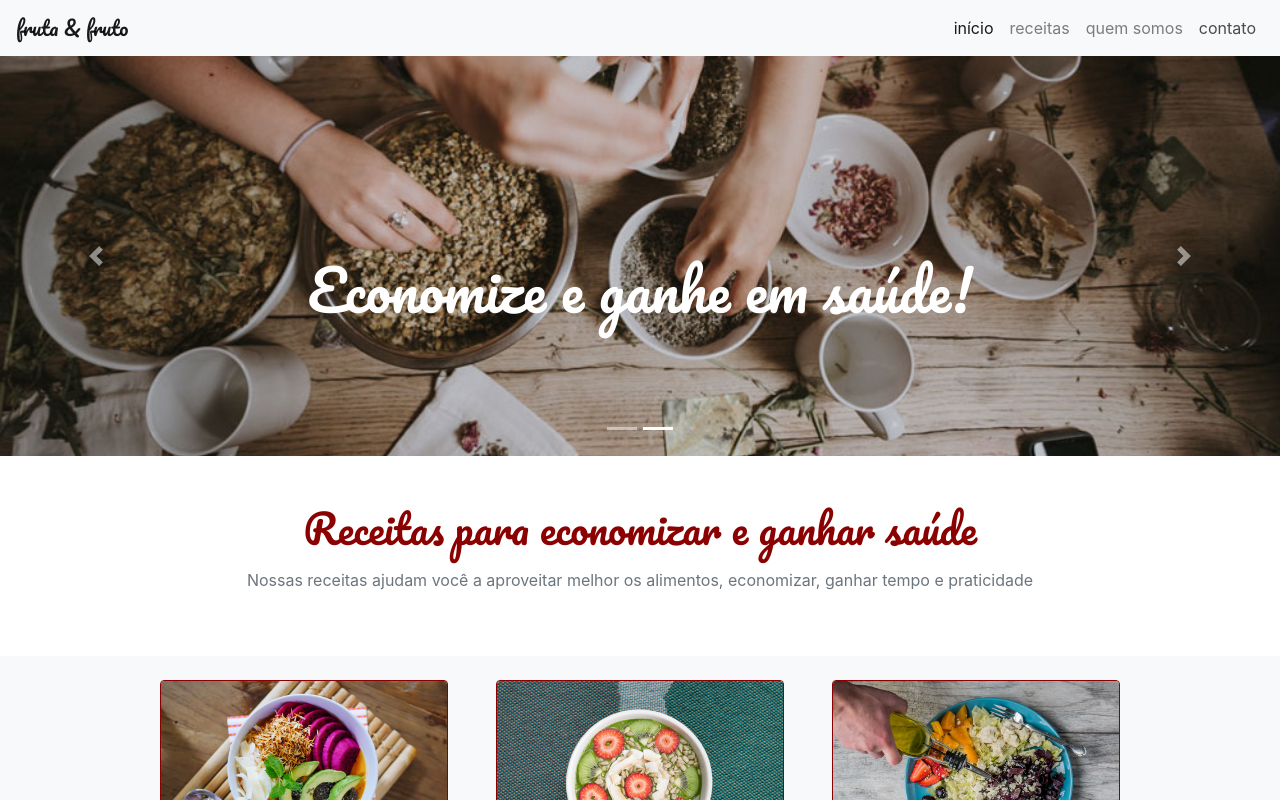
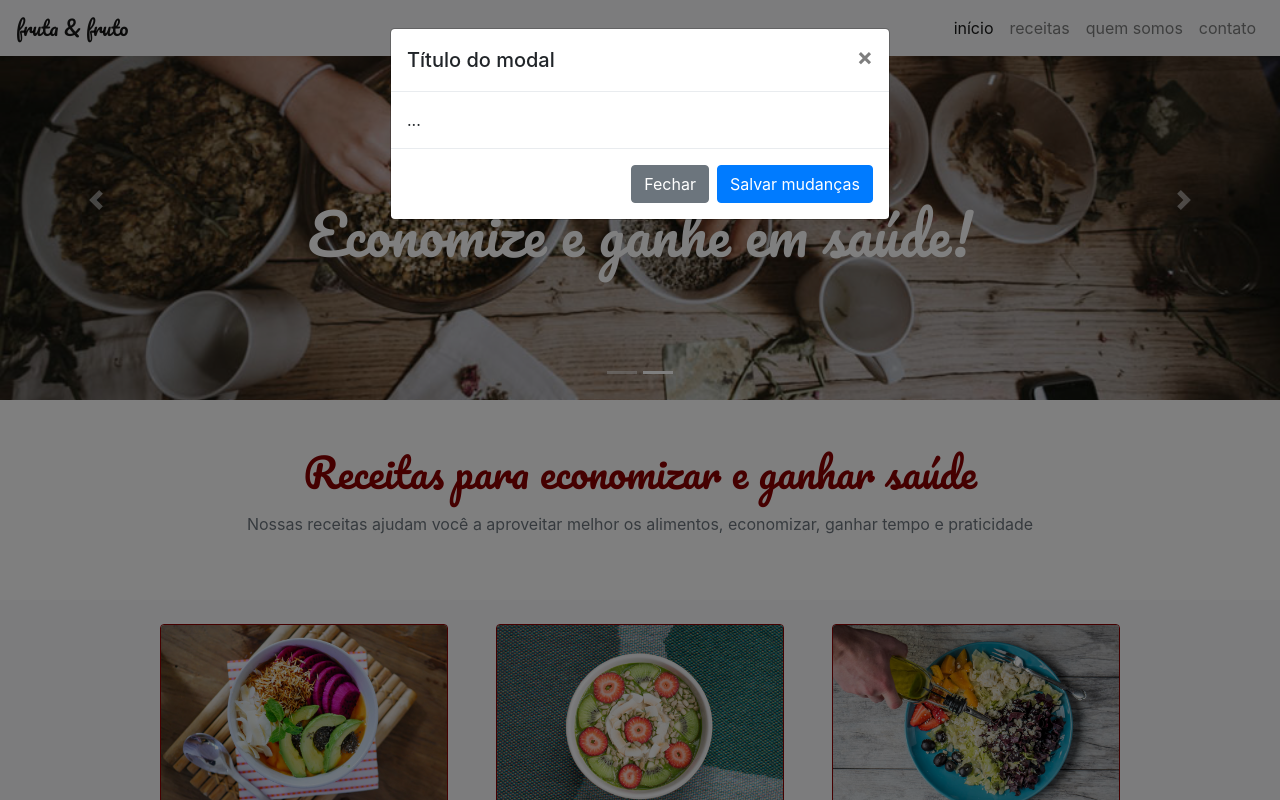
Before and after one commit to jobemcamera/bootstrap-landing-page-alura, a plain HTML site: page index.html in a window 1280 px wide. Both pictures are taken after a click on the link "contato". Shown: the top 800 px of the page. Drawn offline with nearby package versions, Linux system fonts and the light colour scheme.

```diff
--- a/index.html
+++ b/index.html
@@ -13,7 +13,7 @@
 
 <body>
     <header>
-        <nav class="navbar navbar-expand-lg navbar-light bg-light">
+        <nav class="navbar navbar-expand-lg navbar-light bg-light fixed-top">
             <a class="navbar-brand fonte-titulo" href="#">fruta & fruto</a>
             <button class="navbar-toggler" type="button" data-toggle="collapse" data-target="#navbarNav" aria-controls="navbarNav" aria-expanded="false" aria-label="Alterna navegação">
                 <span class="navbar-toggler-icon"></span>
@@ -30,7 +30,7 @@
                         <a class="nav-link" href="#">quem somos</a>
                     </li>
                     <li class="nav-item">
-                        <a class="nav-link" href="#">contato</a>
+                        <a class="nav-link" data-toggle="modal" data-target="#modal-contato" href="#">contato</a>
                     </li>
                 </ul>
             </div>
@@ -129,6 +129,28 @@
     </section>
 </main>
 
+<!-- Modal -->
+<div class="modal fade" id="modal-contato" tabindex="-1" role="dialog" aria-labelledby="exampleModalLabel" aria-hidden="true">
+<div class="modal-dialog" role="document">
+    <div class="modal-content">
+    <div class="modal-header">
+        <h5 class="modal-title" id="exampleModalLabel">Título do modal</h5>
+        <button type="button" class="close" data-dismiss="modal" aria-label="Fechar">
+        <span aria-hidden="true">&times;</span>
+        </button>
+    </div>
+    <div class="modal-body">
+        ...
+    </div>
+    <div class="modal-footer">
+        <button type="button" class="btn btn-secondary" data-dismiss="modal">Fechar</button>
+        <button type="button" class="btn btn-primary">Salvar mudanças</button>
+    </div>
+    </div>
+</div>
+</div>
+
+
     <p>contato:<a href="mailto:email@frutafruto.com.br">email@frutafruto.com.br</a></p>
 
     <script src="https://code.jquery.com/jquery-3.3.1.slim.min.js" integrity="sha384-q8i/X+965DzO0rT7abK41JStQIAqVgRVzpbzo5smXKp4YfRvH+8abtTE1Pi6jizo" crossorigin="anonymous"></script>
```
